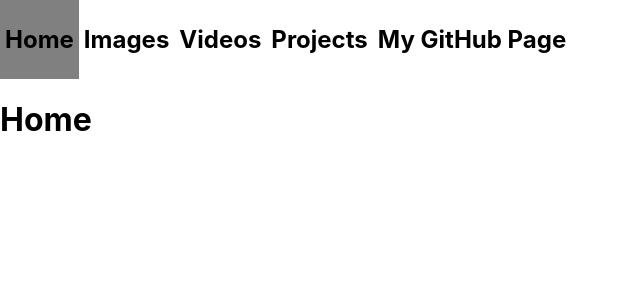
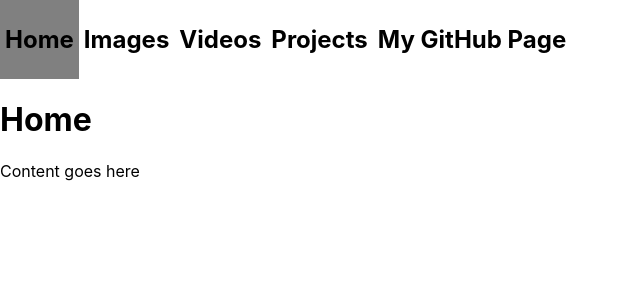
Before and after one commit to WilsonWYJ/cs185_asg4, a React (Create React App) app: page / in a window 1280 px wide. Shown: the top 300 px of the page, without its empty margins (0-640 px from the left). Built offline with nearby package versions, Linux system fonts and the light colour scheme.

Commit message:
yw - Added the conetent

```diff
--- a/src/Components/Home.js
+++ b/src/Components/Home.js
@@ -5,6 +5,7 @@ export class Home extends Component {
         return (
             <div>
                 <h1>Home</h1>
+                <p>Content goes here</p>
             </div>
         )
     }
--- a/src/Components/Images.js
+++ b/src/Components/Images.js
@@ -5,6 +5,7 @@ export class Images extends Component {
         return (
             <div>
                 <h1>Images</h1>
+                <p>Content goes here</p>
             </div>
         )
     }
--- a/src/Components/Projects.js
+++ b/src/Components/Projects.js
@@ -5,6 +5,7 @@ export class Projects extends Component {
         return (
             <div>
                 <h1>Projects</h1>
+                <p>Content goes here</p>
             </div>
         )
     }
--- a/src/Components/Videos.js
+++ b/src/Components/Videos.js
@@ -5,6 +5,7 @@ export class Videos extends Component {
         return (
             <div>
                 <h1>Videos</h1>
+                <p>Content goes here</p>
             </div>
         )
     }
```
